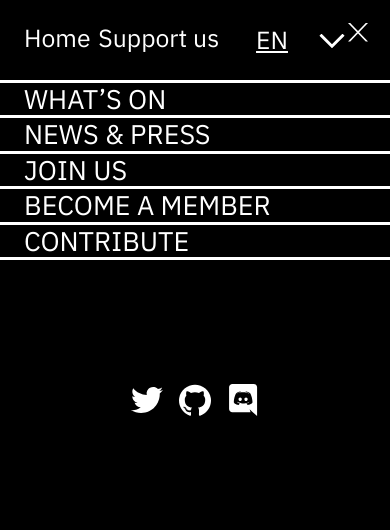
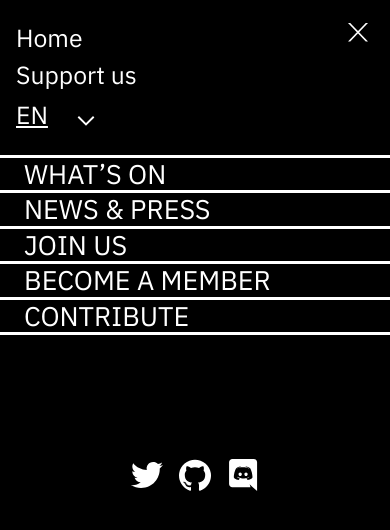
Before and after one commit to status-im/culture-site, a React app: page /home in a window 390 px wide. Both pictures are taken after a click on the button 358 px from the left and 33 px from the top of the page. Shown: the top 530 px of the page. Built offline with nearby package versions, Linux system fonts and the light colour scheme.

Commit message:
Add responsive styles

```diff
--- a/src/components/page/Menu.tsx
+++ b/src/components/page/Menu.tsx
@@ -58,6 +58,11 @@ const TopNavigation = styled.div`
   display: flex;
   color: ${Colors.White};
   padding: 24px;
+
+  @media (max-width: 769px) {
+    flex-direction: column;
+    padding: 24px 16px;
+  }
 `
 
 const TopLink = styled(Link)`
@@ -67,6 +72,10 @@ const TopLink = styled(Link)`
 
   @media (max-width: 1024px) {
     margin-right: 2vw;
+  }
+
+  @media (max-width: 769px) {
+    margin-bottom: 2vw;
   }
 `
 
--- a/src/components/page/Select.tsx
+++ b/src/components/page/Select.tsx
@@ -35,6 +35,10 @@ const SelectWrapper = styled.div`
   position: relative;
   width: 120px;
   color: ${Colors.White};
+
+  @media (max-width: 769px) {
+    width: 80px;
+  }
 `
 
 const SelectButton = styled.button`
@@ -46,6 +50,11 @@ const SelectButton = styled.button`
   text-decoration: underline;
   padding-right: 30px;
 
+  @media (max-width: 769px) {
+    padding-right: 16px;
+    text-align: start;
+  }
+
   &::after {
     content: '';
     position: absolute;
@@ -56,6 +65,11 @@ const SelectButton = styled.button`
     transform: translateY(-50%);
     background: url(${arrowDown}) center no-repeat;
     background-size: contain;
+
+    @media (max-width: 769px) {
+      width: 20px;
+    height: 10px;
+  }
   }
 
   &.open::after {
@@ -65,7 +79,7 @@ const SelectButton = styled.button`
 
 const SelectContent = styled.ul`
   position: absolute;
-  left: 10px;
+  left: 25px;
   bottom: -12px;
   width: 100%;
   transform: translateY(100%);
@@ -73,6 +87,10 @@ const SelectContent = styled.ul`
   background: ${Colors.Black};
   color: ${Colors.White};
   z-index: 1;
+
+  @media (max-width: 769px) {
+    left: 0;
+  }
 `
 
 const SelectItem = styled.li`
--- a/src/constants/styles.ts
+++ b/src/constants/styles.ts
@@ -2,7 +2,6 @@ export const Colors = {
   White: '#FFFFFF',
   Black: '#000000',
   Gray: '#9e9e9d',
-  Shadow: '0 2px 5px 0 rgba(0, 0, 0, 0.3)',
 }
 
 export const Fonts = {
```
